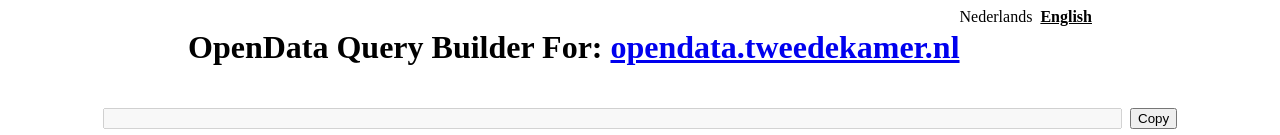
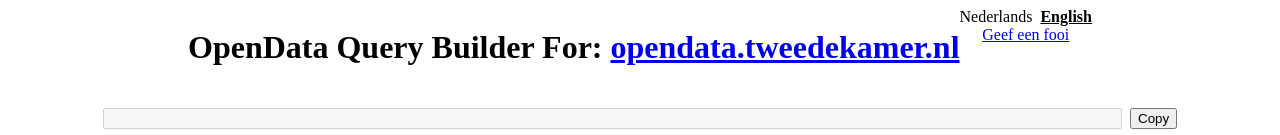
Before and after one commit to tk-odata/tk-odata, an Angular app: page / in a window 1280 px wide. Shown: the top 135 px of the page. Built offline with nearby package versions, Linux system fonts and the light colour scheme; what ngx-json-viewer would draw is missing.

Commit message:
Add tip link

```diff
--- a/src/app/app.component.css
+++ b/src/app/app.component.css
@@ -37,3 +37,8 @@
 .lang:hover {
     background-color: #d0d0d0;
 }
+
+.extra {
+    display: flex;
+    flex-direction: column;
+}
--- a/src/app/app.component.html
+++ b/src/app/app.component.html
@@ -6,9 +6,13 @@
                     opendata.tweedekamer.nl</a>
             </h1>
         </div>
-        <div class="langs">
-            <div class="lang" [ngClass]="{'selected': getLang() == 'nl'}" (click)="selectLang('nl')">Nederlands</div>
-            <div class="lang" [ngClass]="{'selected': getLang() == 'en'}" (click)="selectLang('en')">English</div>
+        <div class="extra">
+            <div class="langs">
+                <div class="lang" [ngClass]="{'selected': getLang() == 'nl'}" (click)="selectLang('nl')">Nederlands
+                </div>
+                <div class="lang" [ngClass]="{'selected': getLang() == 'en'}" (click)="selectLang('en')">English</div>
+            </div>
+            <a target="_blank" href="https://ko-fi.com/transperecy">Geef een fooi</a>
         </div>
     </div>
     <div #content class="content">
--- a/src/app/components/odata/add-filter/add-filter.component.css
+++ b/src/app/components/odata/add-filter/add-filter.component.css
@@ -1,7 +1,7 @@
 .add-filter {
     display: flex;
     flex-direction: row;
-    justify-content: start;
+    justify-content: flex-start;
     gap: 8px;
     margin-left: 5px;
 }
```
